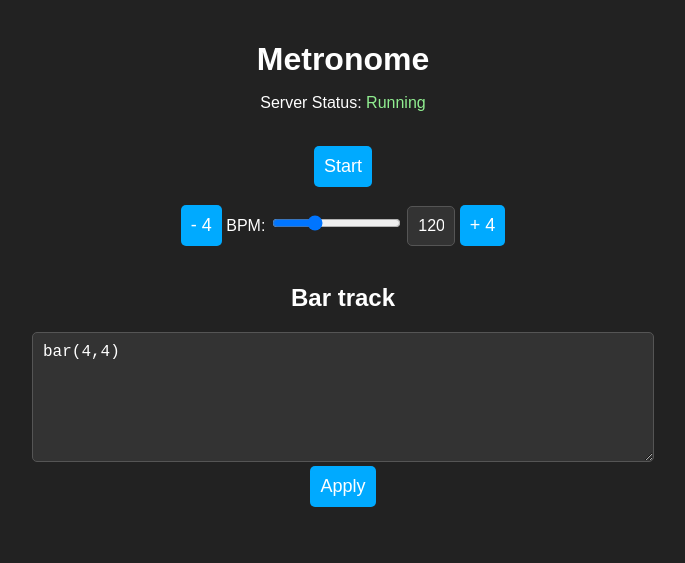
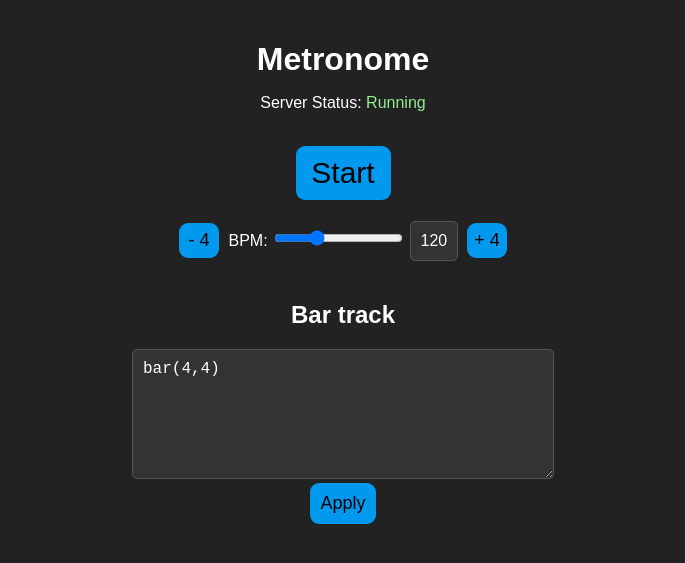
Before and after one commit to MarianJandl/metronome_app, a Flask app: page / in a window 1280 px wide. Shown: the top 563 px of the page, without its empty margins (297-982 px from the left). Run offline with Flask 3, Linux system fonts and the light colour scheme.

Commit message:
Update style.css

```diff
--- a/static/style.css
+++ b/static/style.css
@@ -12,19 +12,35 @@ h1 {
 }
 
 button {
-    font-size: 18px;
-    padding: 10px;
+
+
     border: none;
-    border-radius: 5px;
-    background-color: #00aaff;
-    color: white;
+    border-radius: 9px;
+    background-color: #0099ee;
+    color: #000000;
     cursor: pointer;
 }
 
+#toggleBtn{
+    width: 95px;
+    text-align: center;
+    padding: 10px;
+    font-size: 30px;
+}
+.bpmBtn{
+    height: 35px;
+    padding: 5px;
+    width: 40px;
+    margin: 5px;
+    font-size: 18px;
+}
 button:active {
     background-color: #0088cc;
 }
-
+.applyBtn{
+    padding: 10px;
+    font-size: 18px;
+}
 /* 🎨 Dark Themed Textarea */
 textarea {
     background-color: #333;  /* Dark background */
@@ -33,8 +49,8 @@ textarea {
     padding: 10px;
     font-size: 16px;
     border-radius: 5px;
-    width: 80%;
-    max-width: 600px;
+    width: 60%;
+    max-width: 400px;
 }
 
 /* Highlight effect when textarea is focused */
```
